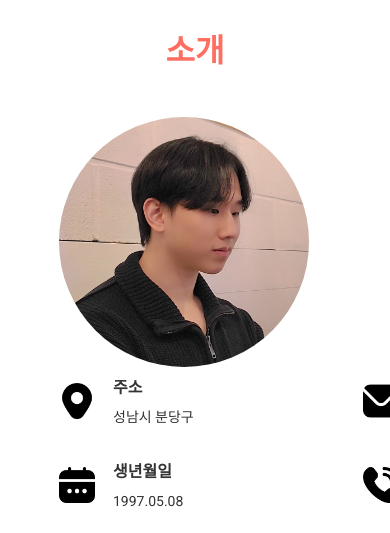
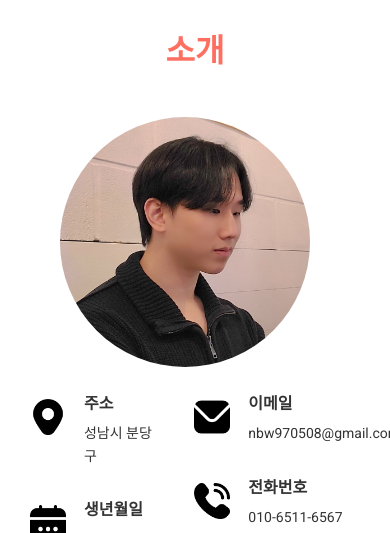
Before and after one commit to EnvyW6567/cat-framework, a website: page src/public/view/index.html in a window 390 px wide. Shown: the part 1890-2423 px from the top of the page. Drawn offline with nearby package versions, Linux system fonts and the light colour scheme.

Commit message:
feat: 소개 섹션 반응형 적용

```diff
--- a/src/public/css/index.css
+++ b/src/public/css/index.css
@@ -260,11 +260,12 @@ section h2 {
     display: flex;
     flex-wrap: wrap;
     align-items: center;
+    justify-content: space-between;
 }
 
 #about .about-image {
     flex: 1;
-    min-width: 250px;
+    max-width: 250px;
     margin-right: 20px;
 }
 
@@ -309,6 +310,22 @@ section h2 {
 
 #about .about-text-text {
     font-size: var(--font-size-small);
+}
+
+@media (max-width: 1149px) {
+    #about .about-content {
+        justify-content: center;
+    }
+    #about .about-row {
+        margin-top: 16px;
+        justify-content: space-between;
+    }
+    #about .about-col {
+        margin-left: 40px;
+    }
+    #about .about-text {
+        min-width: 0;
+    }
 }
 
 /* 기술 스택 섹션 */
```
